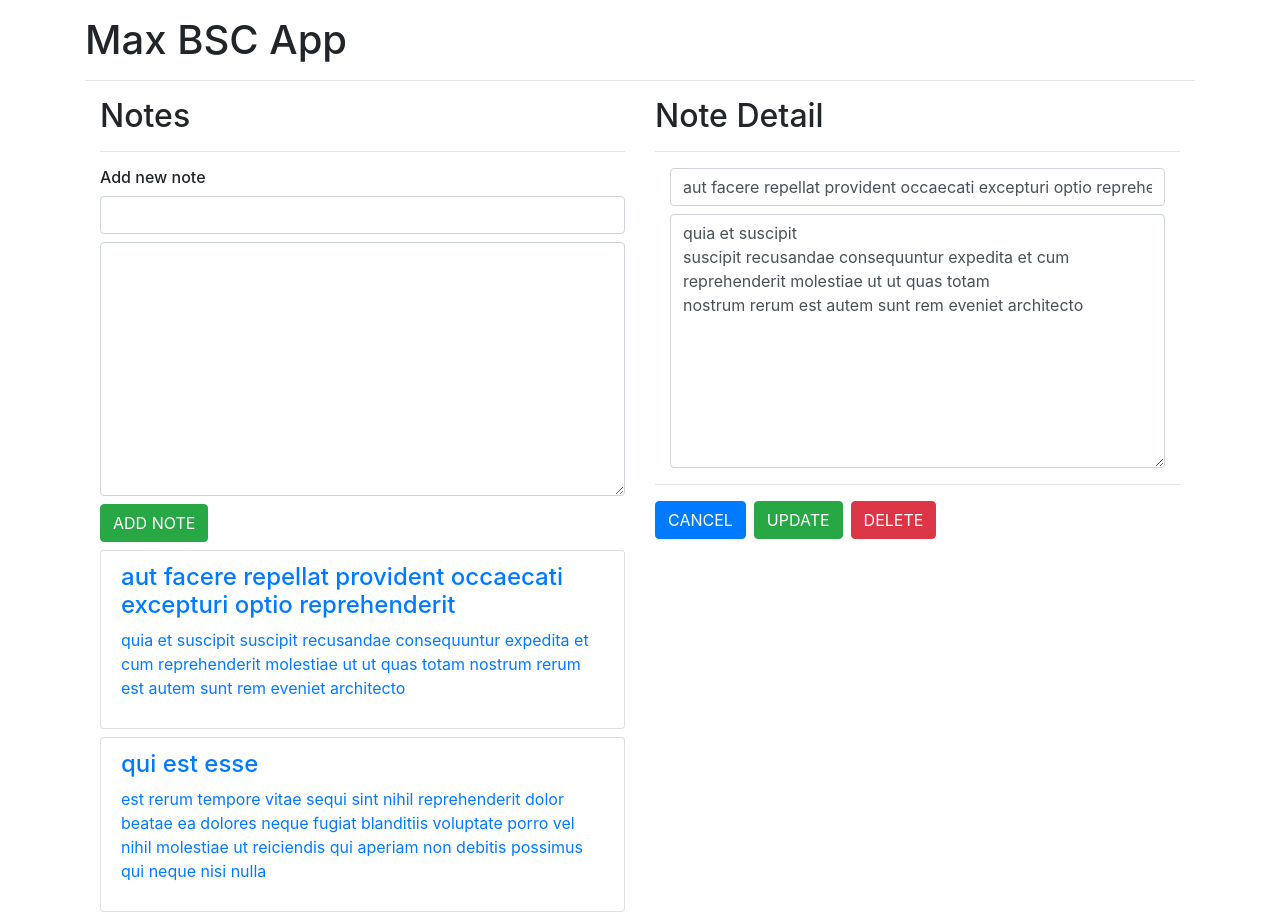
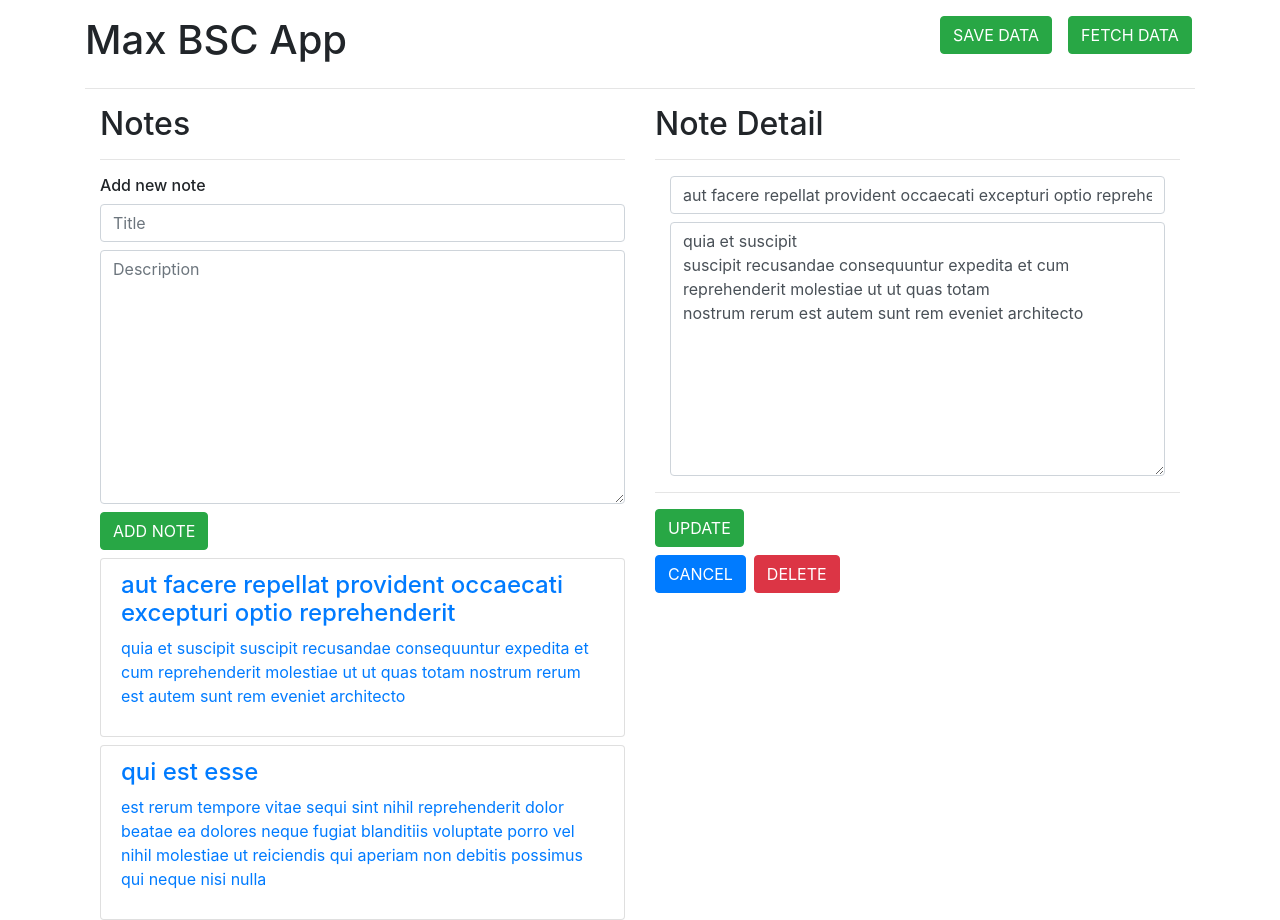
Before and after one commit to maxmilianf/Max-Bsc, an Angular app: page /notes/0 in a window 1280 px wide. Both pictures are taken after a click on the button "EDIT". Built offline with nearby package versions, Linux system fonts and the light colour scheme.

Commit message:
working methods setting up firebase service

```diff
--- a/src/app/app.component.html
+++ b/src/app/app.component.html
@@ -1,5 +1,14 @@
 <div class="container mt-3">
-  <h1>Max BSC App</h1>
+  <div class="row">
+    <div class="col-xs-9 col-lg-9">
+      <h1>Max BSC App</h1>
+    </div>
+    <div class="col-xs-3 col-lg-3">
+      <button class="btn btn-success mr-3">SAVE DATA</button>
+      <button class="btn btn-success">FETCH DATA</button>
+    </div>
+  </div>
+
   <hr>
   <router-outlet></router-outlet>
 </div>
--- a/src/app/data.service.ts
+++ b/src/app/data.service.ts
@@ -1,11 +1,13 @@
 import { Injectable } from '@angular/core';
-import { HttpClient } from '@angular/common/http';
 import { Note } from './notes.model'
+import { Subject } from 'rxjs';
 @Injectable({
     providedIn: 'root'
 })
 
 export class DataService {
+    notesChanged = new Subject<Note[]>();
+
     notes: Note[] = [
         new Note(
             "aut facere repellat provident occaecati excepturi optio reprehenderit",
@@ -22,14 +24,17 @@ export class DataService {
 
     addNote(note: Note) {
         this.notes.push(note);
+        this.notesChanged.next(this.notes.slice());
     }
 
     deleteNote(id: number) {
         this.notes.splice(id, 1);
+        this.notesChanged.next(this.notes.slice());
     }
 
     updateNote(index: number, newNote: Note) {
         this.notes[index] = newNote;
+        this.notesChanged.next(this.notes.slice());
     }
 
     constructor() { }
--- a/src/app/note-detail/note-detail.component.html
+++ b/src/app/note-detail/note-detail.component.html
@@ -8,8 +8,8 @@
     <textarea class="form-control" id="" cols="30" rows="10" formControlName="body" id="body"></textarea>
   </div>
   <hr>
-  <button *ngIf="editMode === false" class="btn btn-success mr-2" (click)="triggerEditMode()">EDIT</button>
-  <button *ngIf="editMode === true" class="btn btn-primary mr-2" (click)="triggerEditMode()">CANCEL</button>
-  <button *ngIf="editMode === true" class="btn btn-success mr-2" type="submit">UPDATE</button>
-  <button class="btn btn-danger">DELETE</button>
+  <button *ngIf="editMode === true" class="btn btn-success mr-2 mb-2" type="submit">UPDATE</button>
 </form>
+<button *ngIf="editMode === false" class="btn btn-success mr-2" (click)="triggerEditMode()">EDIT</button>
+<button *ngIf="editMode === true" class="btn btn-primary mr-2 " (click)="triggerEditMode()">CANCEL</button>
+<button class="btn btn-danger " (click)="onDeleteNote()" [routerLink]="'/notes'">DELETE</button>
--- a/src/app/note-detail/note-detail.component.ts
+++ b/src/app/note-detail/note-detail.component.ts
@@ -20,6 +20,11 @@ export class NoteDetailComponent implements OnInit {
 
   triggerEditMode() {
     this.editMode = !this.editMode;
+  }
+
+  onDeleteNote() {
+    console.log(this.id)
+    this.dataService.deleteNote(this.id);
   }
 
   onSubmit() {
--- a/src/app/notes/notes.component.html
+++ b/src/app/notes/notes.component.html
@@ -5,8 +5,9 @@
       <hr>
       <h6>Add new note</h6>
       <form [formGroup]="addNoteForm" (ngSubmit)="onSubmit()">
-        <input type="text" class="form-control" formControlName="title">
-        <textarea name="body" id="body" cols="30" rows="10" class="form-control mt-2" formControlName="body"></textarea>
+        <input type="text" class="form-control" formControlName="title" placeholder="Title">
+        <textarea placeholder="Description" name="body" id="body" cols="30" rows="10" class="form-control mt-2"
+          formControlName="body"></textarea>
         <button class="btn btn-success mt-2" type="submit">ADD NOTE</button>
       </form>
       <app-note-item *ngFor="let note of notes; let i = index" [index]="i" [note]=note></app-note-item>
```
Also changed, not shown: src/app/data-storage.service.ts (added, +13 -0 lines), tsconfig.json (line endings or trailing spaces).
